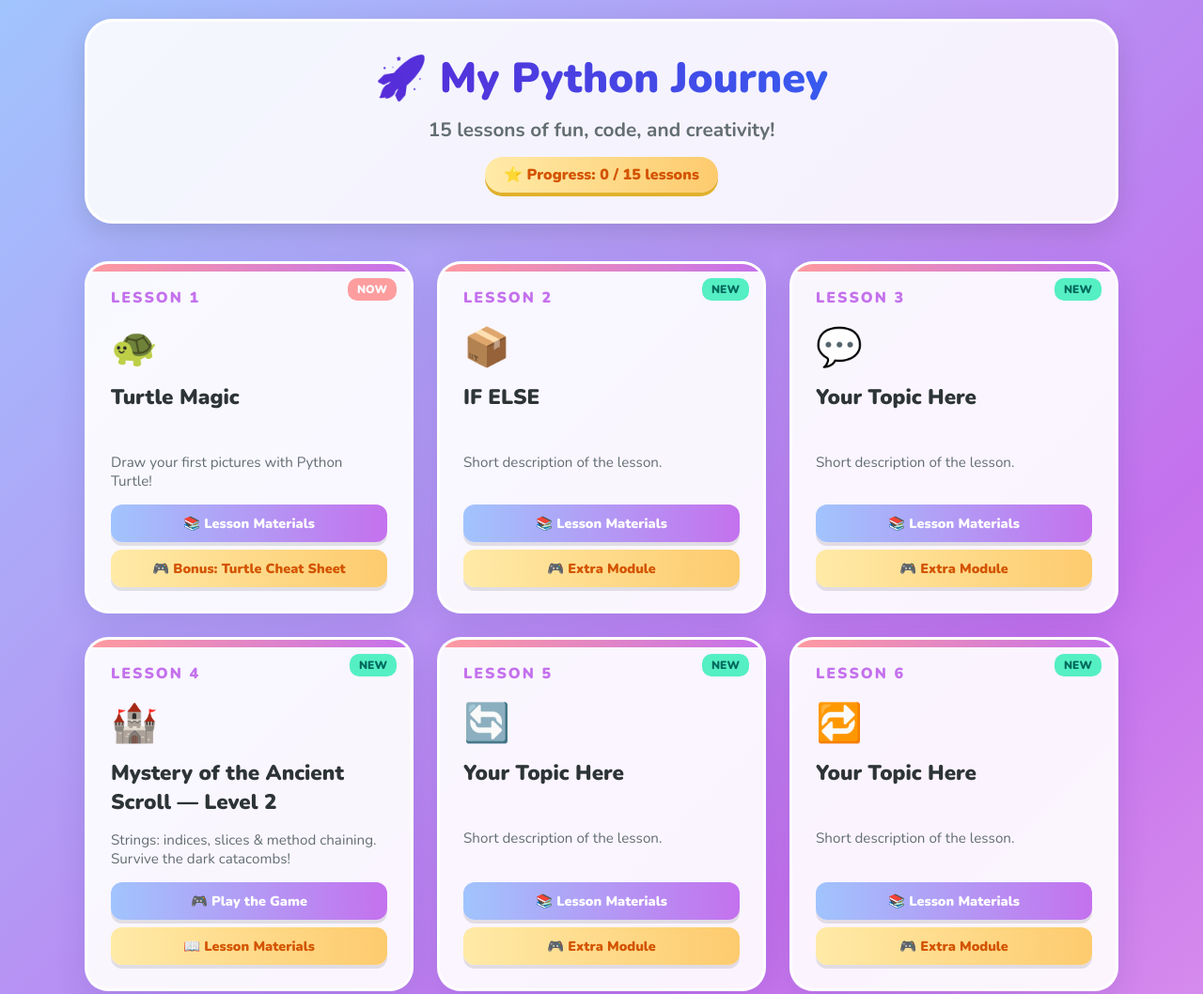
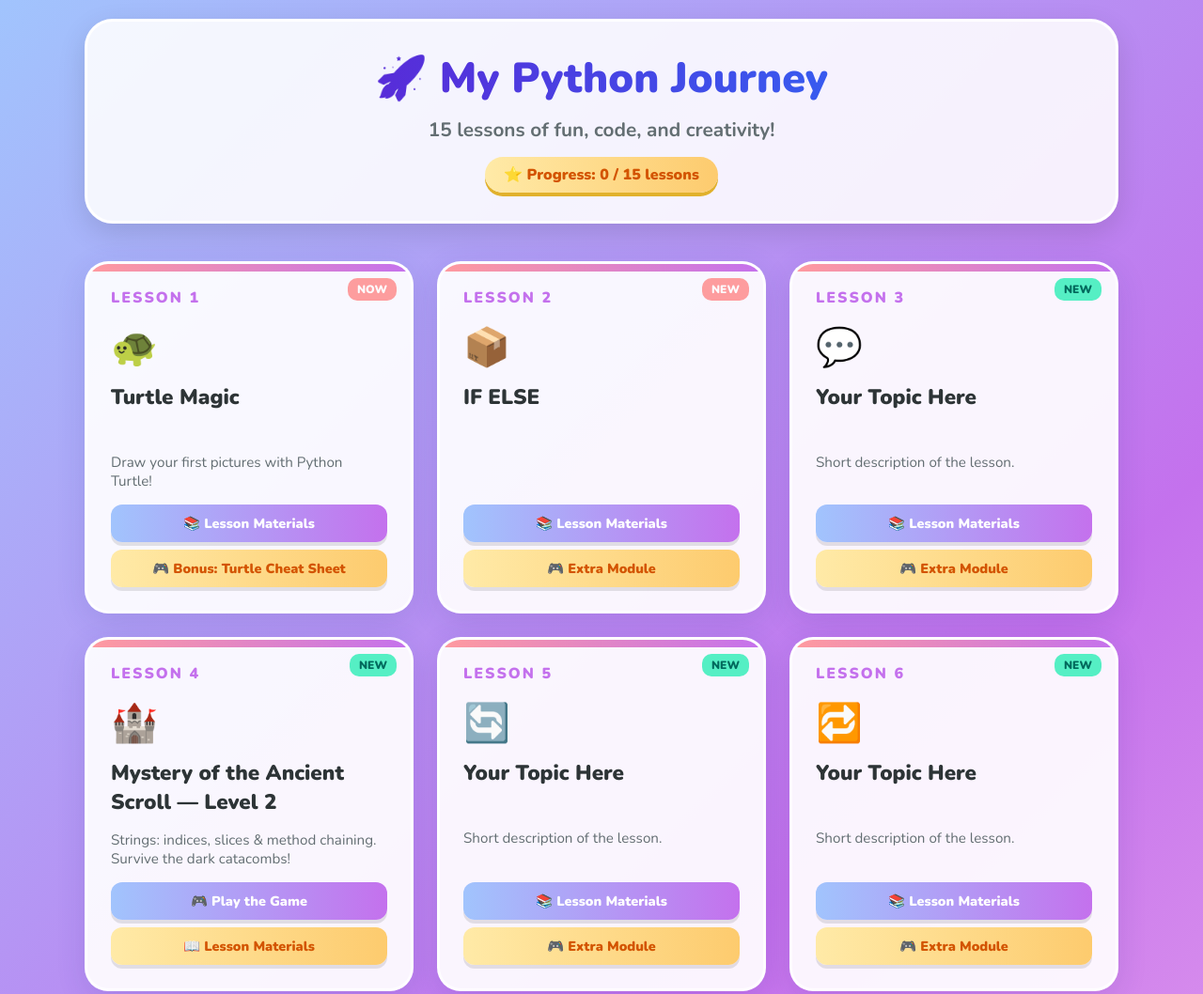
Before and after one commit to LIUBOV1900/Alisa, a plain HTML site: page index.html in a window 1280 px wide. Shown: the top 1058 px of the page at 94% size. Drawn offline with nearby package versions, Linux system fonts and the light colour scheme.

Commit message:
Update index.html

```diff
--- a/index.html
+++ b/index.html
@@ -239,13 +239,13 @@
         <!-- УРОК 2 -->
         <!-- ======================================================= -->
         <div class="card">
-            <span class="status-badge status-new">New</span>
+            <span class="status-badge status-current">New</span>
             <div class="lesson-number">Lesson 2</div>
             <div class="lesson-emoji">📦</div>
             <!-- ЗАМЕНИТЕ ТЕМУ УРОКА ЗДЕСЬ -->
             <div class="lesson-title">IF ELSE</div>
             <div class="lesson-description">
-                Short description of the lesson.
+
             </div>
             <div class="lesson-links">
                 <a href="lesson2.html" class="link-btn">📚 Lesson Materials</a>
```
